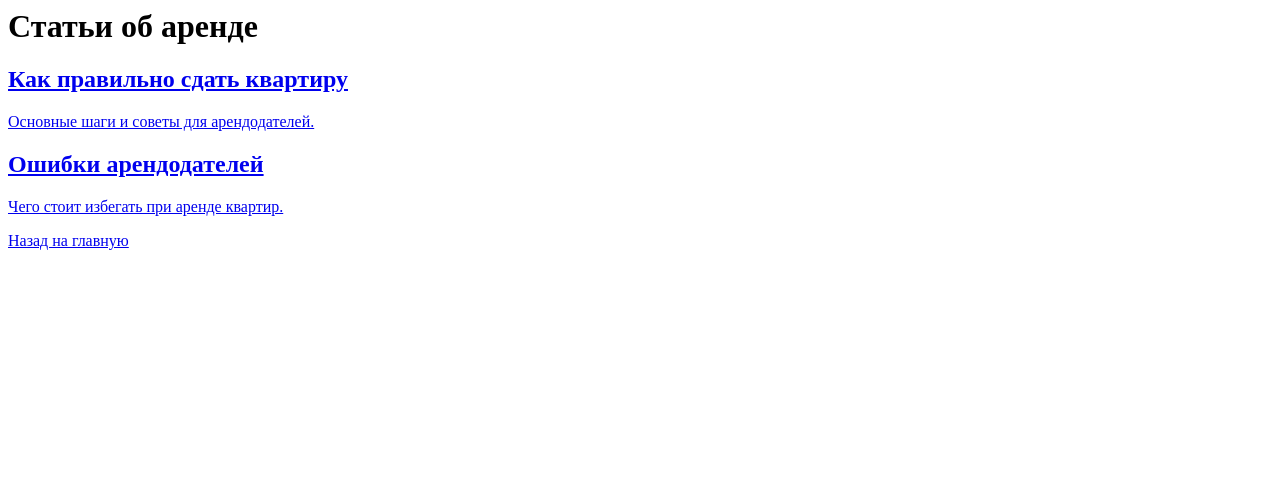
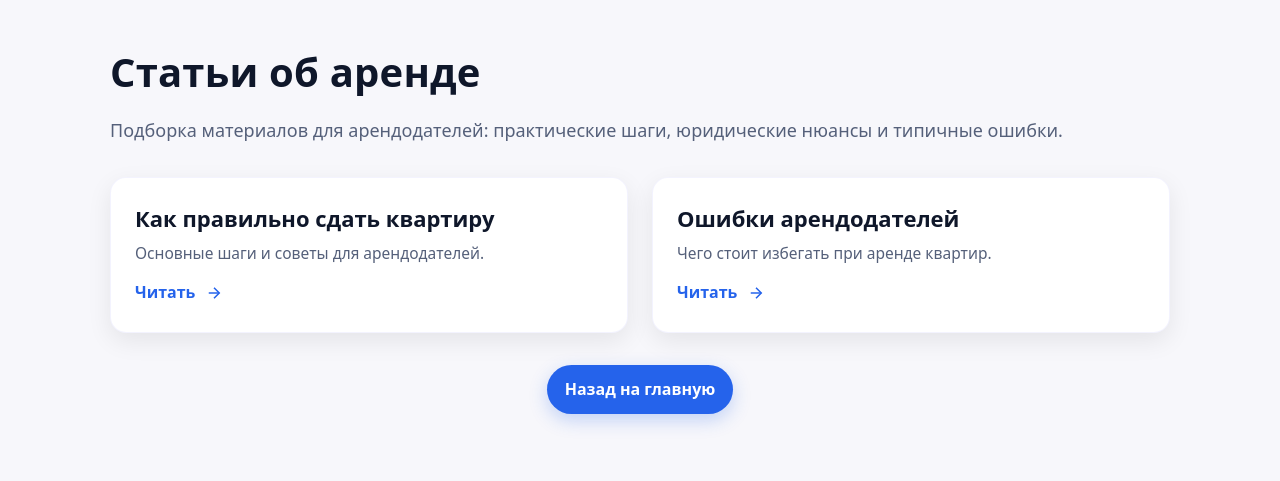
Before and after one commit to TimurDanab/dogovor-arendy, a plain HTML site: page articles/index.html in a window 1280 px wide. Drawn offline with Linux system fonts and the light colour scheme.

Commit message:
Update index.html

```diff
--- a/articles/index.html
+++ b/articles/index.html
@@ -1,19 +1,172 @@
+<!DOCTYPE html>
+<html lang="ru">
+<head>
+  <meta charset="UTF-8">
+  <title>Статьи об аренде</title>
+  <meta name="viewport" content="width=device-width, initial-scale=1">
+  <meta name="description" content="Полезные статьи об аренде: как правильно сдать квартиру и ошибки арендодателей.">
+  <style>
+    :root{
+      --bg:#f7f7fb;
+      --card:#ffffff;
+      --text:#0f172a;
+      --muted:#55607a;
+      --primary:#2563eb;
+      --ring:#c7d2fe;
+      --shadow:0 8px 24px rgba(0,0,0,.08);
+      --radius:16px;
+      --gap:24px;
+    }
+    @media (prefers-color-scheme: dark){
+      :root{
+        --bg:#0b1020;
+        --card:#121a2e;
+        --text:#e6e9ef;
+        --muted:#a8b0c2;
+        --primary:#60a5fa;
+        --ring:#1f2b4a;
+        --shadow:0 8px 24px rgba(0,0,0,.35);
+      }
+    }
+    *{box-sizing:border-box}
+    html,body{height:100%}
+    body{
+      margin:0;
+      background:var(--bg);
+      color:var(--text);
+      font:16px/1.6 system-ui,-apple-system,"Segoe UI",Roboto,Ubuntu,"Helvetica Neue",Arial,"Noto Sans","Apple Color Emoji","Segoe UI Emoji";
+    }
+    .wrap{
+      max-width:1100px;
+      margin:0 auto;
+      padding:48px 20px 64px;
+    }
+    h1{
+      font-size:clamp(28px,4vw,40px);
+      line-height:1.2;
+      margin:0 0 28px;
+      letter-spacing:.2px;
+    }
+    .lead{
+      margin:-8px 0 32px;
+      color:var(--muted);
+      font-size:clamp(15px,2.2vw,18px);
+    }
+    .grid{
+      display:grid;
+      grid-template-columns:repeat(2,minmax(0,1fr));
+      gap:var(--gap);
+    }
+    @media (max-width:720px){
+      .grid{grid-template-columns:1fr}
+    }
+    .card{
+      background:var(--card);
+      border-radius:var(--radius);
+      box-shadow:var(--shadow);
+      padding:24px 22px;
+      position:relative;
+      overflow:hidden;
+      transition:transform .25s ease, box-shadow .25s ease;
+      border:1px solid rgba(99,102,241,.08);
+      outline:0;
+    }
+    .card::after{
+      content:"";
+      position:absolute; inset:0;
+      background:radial-gradient(1200px 200px at 50% -120px, rgba(37,99,235,.08), transparent 50%);
+      pointer-events:none;
+      transition:opacity .25s ease;
+      opacity:.6;
+    }
+    .card:hover{transform:translateY(-3px); box-shadow:0 14px 36px rgba(0,0,0,.12)}
+    .card:focus-within{box-shadow:0 0 0 4px var(--ring), var(--shadow)}
+    .card h2{
+      margin:0 0 8px;
+      font-size:clamp(18px,2.5vw,22px);
+      line-height:1.35;
+    }
+    .card p{
+      margin:0;
+      color:var(--muted);
+      font-size:15.5px;
+    }
+    .card a{
+      text-decoration:none;
+      color:inherit;
+      display:block;
+      padding:2px;
+      border-radius:12px;
+    }
+    .arrow{
+      margin-top:14px;
+      display:inline-flex;
+      align-items:center;
+      gap:10px;
+      font-weight:600;
+      color:var(--primary);
+    }
+    .arrow svg{width:18px;height:18px; transition:transform .25s ease}
+    .card:hover .arrow svg{transform:translateX(4px)}
+    .footer{
+      margin-top:32px;
+      display:flex; justify-content:center;
+    }
+    .btn{
+      appearance:none; border:0;
+      background:var(--primary); color:#fff;
+      padding:12px 18px; border-radius:999px;
+      font-weight:600; text-decoration:none;
+      box-shadow:0 6px 18px rgba(37,99,235,.25);
+      transition:transform .2s ease, box-shadow .2s ease;
+    }
+    .btn:hover{transform:translateY(-2px); box-shadow:0 10px 26px rgba(37,99,235,.35)}
+    .btn:active{transform:translateY(0)}
+    @media (prefers-reduced-motion: reduce){
+      .card,.arrow svg,.btn{transition:none}
+    }
+  </style>
+</head>
+<body>
+  <div class="wrap">
     <h1>Статьи об аренде</h1>
+    <p class="lead">Подборка материалов для арендодателей: практические шаги, юридические нюансы и типичные ошибки.</p>
 
-<div class="articles">
-  <div class="article">
+    <div class="grid">
+      <!-- Карточка 1 -->
+      <article class="card">
         <a href="kak-sdat-kvartiru.html">
           <h2>Как правильно сдать квартиру</h2>
           <p>Основные шаги и советы для арендодателей.</p>
+          <div class="arrow" aria-hidden="true">
+            Читать
+            <svg viewBox="0 0 24 24" fill="none" stroke="currentColor" stroke-width="2">
+              <path d="M5 12h14"></path>
+              <path d="m12 5 7 7-7 7"></path>
+            </svg>
+          </div>
         </a>
-  </div>
+      </article>
 
-  <div class="article">
+      <!-- Карточка 2 -->
+      <article class="card">
         <a href="oshibki-arendodateley.html">
           <h2>Ошибки арендодателей</h2>
           <p>Чего стоит избегать при аренде квартир.</p>
+          <div class="arrow" aria-hidden="true">
+            Читать
+            <svg viewBox="0 0 24 24" fill="none" stroke="currentColor" stroke-width="2">
+              <path d="M5 12h14"></path>
+              <path d="m12 5 7 7-7 7"></path>
+            </svg>
+          </div>
         </a>
+      </article>
+    </div>
+
+    <div class="footer">
+      <a class="btn" href="../index.html">Назад на главную</a>
     </div>
   </div>
-
-<p><a href="../index.html" class="btn">Назад на главную</a></p>
+</body>
+</html>
```
Lines whose indentation alone changed are shown as unchanged.
